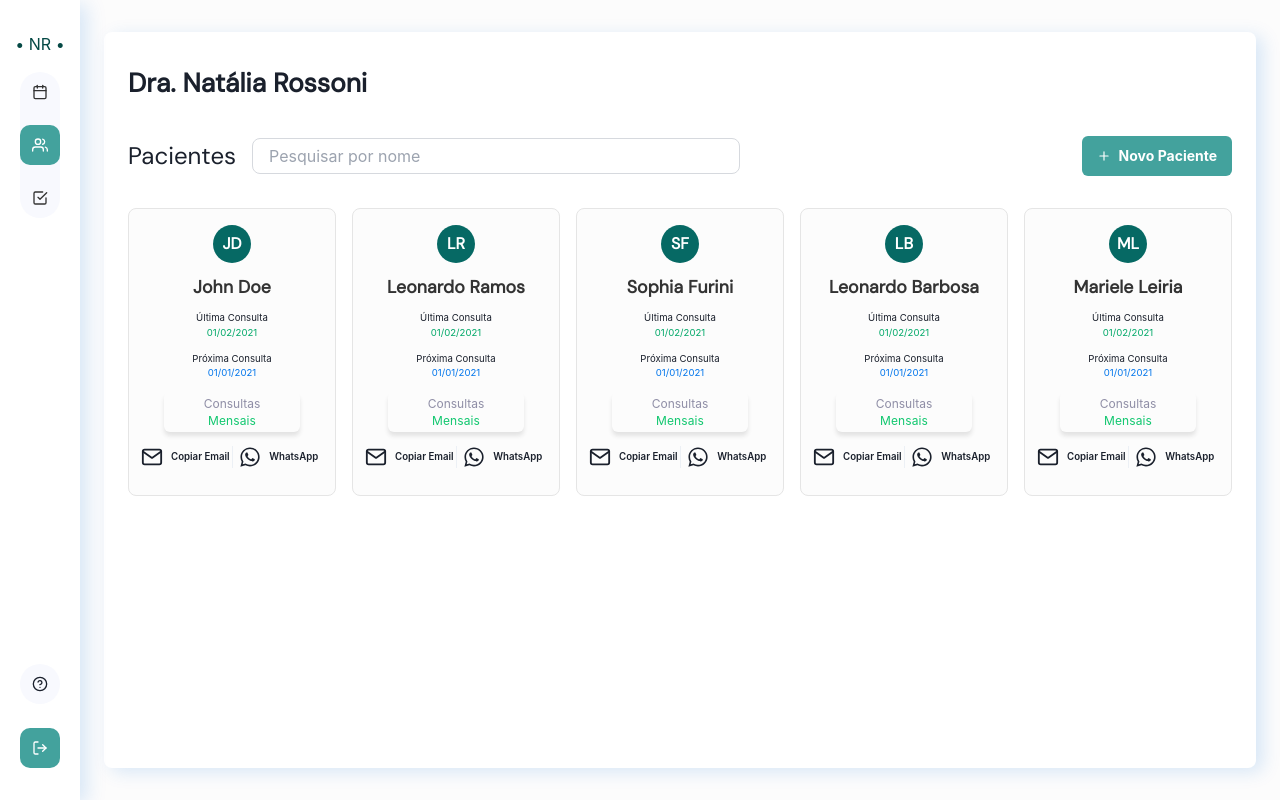
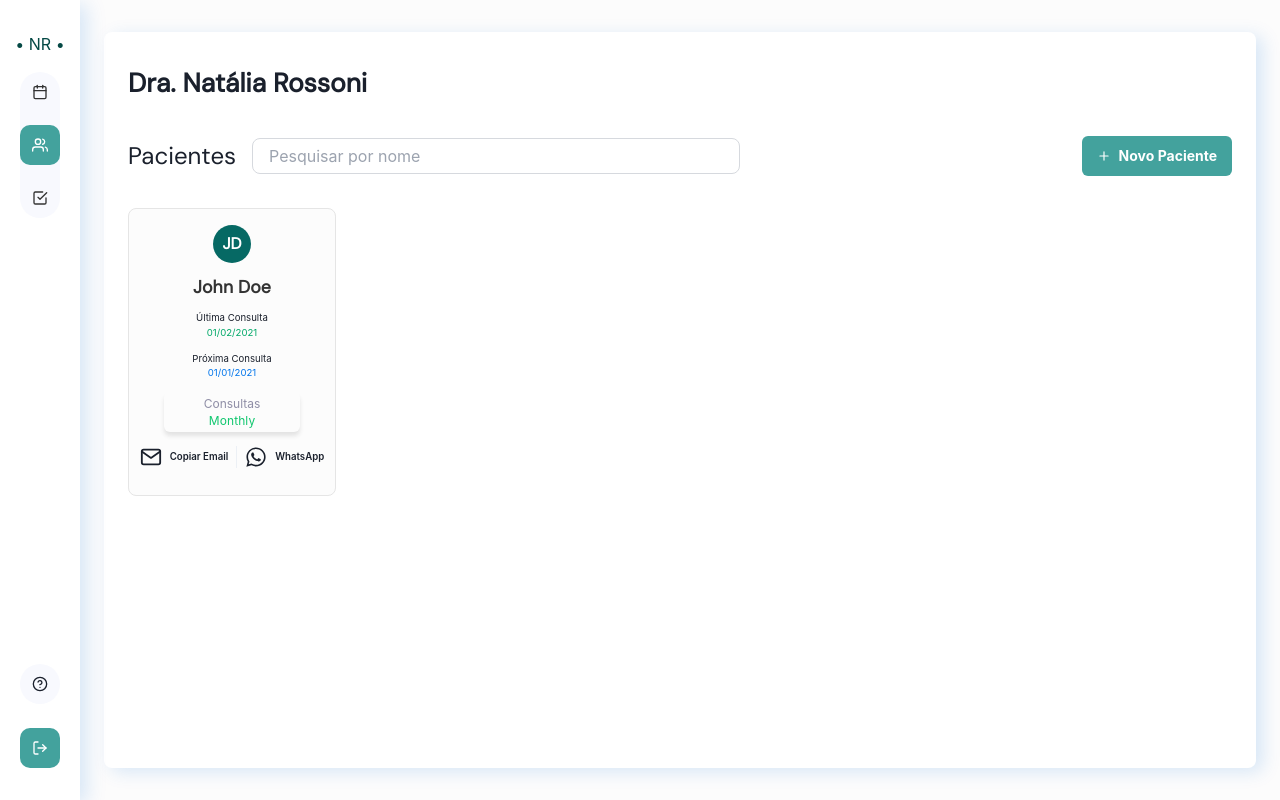
Before and after one commit to leoramosjr/projeto-odonto, a React (Vite) app: page /clients in a window 1280 px wide. Built offline with nearby package versions, Linux system fonts and the light colour scheme.

Commit message:
wip: callendar page. feat: finished client view and client list

```diff
--- a/src/components/ClientCard/index.tsx
+++ b/src/components/ClientCard/index.tsx
@@ -3,6 +3,7 @@ import {
     Text,
     Button,
     Divider,
+    useToast,
 } from '@chakra-ui/react'
 import { FaWhatsapp } from 'react-icons/fa';
 import { FiMail } from "react-icons/fi";
@@ -10,17 +11,22 @@ import { FiMail } from "react-icons/fi";
 export default function ClientCard({
     onCardClick,
     name,
-    lastPayment,
-    nextPayment,
+    lastQuery,
+    nextQuery,
+    recurrence,
+    email,
+    phone,
 } : {
     onCardClick: Function
     name: string,
-    lastPayment: string,
-    nextPayment: string,
-    price: number,
+    lastQuery: string,
+    nextQuery: string,
     recurrence: string,
-    plan: string,
+    email: string,
+    phone: string,
 }) {
+
+    const toast = useToast()
 
     return (
         <Flex
@@ -76,13 +82,13 @@ export default function ClientCard({
             <Flex textAlign="center" w="100%" direction="column" align="center" fontSize="0.6rem">
                 <Text>Última Consulta</Text>
                 <Text color="#00A868">
-                    {new Intl.DateTimeFormat('pt-BR').format(new Date(nextPayment))}
+                    {new Intl.DateTimeFormat('pt-BR').format(new Date(nextQuery))}
                 </Text>
             </Flex>
             <Flex textAlign="center" w="100%" direction="column" align="center" fontSize="0.6rem">
                 <Text>Próxima Consulta</Text>
                 <Text color="#0075EB">
-                    {new Intl.DateTimeFormat('pt-BR').format(new Date(lastPayment))}
+                    {new Intl.DateTimeFormat('pt-BR').format(new Date(lastQuery))}
                 </Text>
             </Flex>
             <Flex
@@ -108,7 +114,7 @@ export default function ClientCard({
                         letterSpacing="0.00644rem"
                         lineHeight="1rem"
                     >
-                        Mensais
+                        {recurrence.charAt(0).toUpperCase() + recurrence.slice(1)}
                     </Text>
                 </Flex>
             </Flex>
@@ -116,24 +122,41 @@ export default function ClientCard({
                 w="100%"
                 justify="center"
                 align="center"
-                gap="1rem"
             >
                 <Button
-                    w="100%"
+                    minW="fit-content"
                     h="1.625rem"
                     leftIcon={<FiMail size={22} />}
                     fontSize="0.60463rem"
                     bg="transparent"
+                    px="0.5rem"
+                    py="0.75rem"
+                    onClick={(e) => {
+                        e.stopPropagation()
+                        navigator.clipboard.writeText(email)
+                        toast({
+                            title: "Email copiado!",
+                            status: "success",
+                            duration: 2000,
+                            isClosable: true,
+                        })
+                    }}
                 >
                     Copiar Email
                 </Button>
                 <Divider orientation="vertical" h="1.375rem" />
                 <Button
-                    w="100%"
+                    minW="fit-content"
                     h="1.625rem"
                     leftIcon={<FaWhatsapp size={22} />}
                     fontSize="0.60463rem"
                     bg="transparent"
+                    px="0.5rem"
+                    py="0.75rem"
+                    onClick={(e) => {
+                        e.stopPropagation()
+                        window.open(`https://wa.me/${phone}`, "_blank")
+                    }}
                 >
                     WhatsApp
                 </Button>
--- a/src/components/ClientInfos/index.tsx
+++ b/src/components/ClientInfos/index.tsx
@@ -11,8 +11,10 @@ import Input from '../base/Input';
 
 export default function ClientInfos({
     isEditing,
+    userData,
 } : {
     isEditing: boolean,
+    userData: any,
 }) {
 
     const data = [
--- a/src/mocks/clients.js
+++ b/src/mocks/clients.js
@@ -1,18 +1,18 @@
 
 export const mockClients = [
     {
-        id: 111111,
+        id: "88799896001",
         name: "John Doe",
         email: "johndoe@email.com",
-        age: 25,
+        birthDate: "2002-07-04",
         celphone: "123456789",
         address: "1234 Main St",
-        lastPayment: "2021-01-01",
-        nextPayment: "2021-02-01",
-        price: 100,
+        firstQuery: "2021-01-01",
+        lastQuery: "2021-01-01",
+        nextQuery: "2021-02-01",
         recurrence: "monthly",
-        plan: "Básico",
-        status: "payed",
+        job: "Developer",
+        origin: "Google",
         history: [
             {
                 emissionDate: "2021-01-01",
@@ -38,156 +38,156 @@ export const mockClients = [
 
         ]
     },
-    {
-        id: 222222,
-        name: "Leonardo Ramos",
-        email: "leonardoramos@email.com",
-        age: 25,
-        celphone: "123456789",
-        address: "1234 Main St",
-        lastPayment: "2021-01-01",
-        nextPayment: "2021-02-01",
-        price: 400,
-        recurrence: "semiannual",
-        plan: "Médio",
-        status: "open",
-        history: [
-            {
-                emissionDate: "2021-01-01",
-                dueDate: "2021-01-01",
-                price: 100,
-                payDay: "2021-01-02",
-                status: "payed"
-            },
-            {
-                emissionDate: "2020-12-01",
-                dueDate: "2020-12-01",
-                price: 100,
-                payDay: "2020-12-02",
-                status: "payed"
-            },
-            {
-                emissionDate: "2020-11-01",
-                dueDate: "2020-11-01",
-                price: 100,
-                payDay: "2020-11-02",
-                status: "payed"
-            }
+    // {
+    //     id: 222222,
+    //     name: "Leonardo Ramos",
+    //     email: "leonardoramos@email.com",
+    //     age: 25,
+    //     celphone: "123456789",
+    //     address: "1234 Main St",
+    //     lastPayment: "2021-01-01",
+    //     nextPayment: "2021-02-01",
+    //     price: 400,
+    //     recurrence: "semiannual",
+    //     plan: "Médio",
+    //     status: "open",
+    //     history: [
+    //         {
+    //             emissionDate: "2021-01-01",
+    //             dueDate: "2021-01-01",
+    //             price: 100,
+    //             payDay: "2021-01-02",
+    //             status: "payed"
+    //         },
+    //         {
+    //             emissionDate: "2020-12-01",
+    //             dueDate: "2020-12-01",
+    //             price: 100,
+    //             payDay: "2020-12-02",
+    //             status: "payed"
+    //         },
+    //         {
+    //             emissionDate: "2020-11-01",
+    //             dueDate: "2020-11-01",
+    //             price: 100,
+    //             payDay: "2020-11-02",
+    //             status: "payed"
+    //         }
 
-        ]
-    },
-    {
-        id: 333333,
-        name: "Sophia Furini",
-        email: "sophiafurini@email.com",
-        age: 23,
-        celphone: "123456789",
-        address: "1234 Main St",
-        lastPayment: "2021-01-01",
-        nextPayment: "2021-02-01",
-        price: 500,
-        recurrence: "annual",
-        plan: "Avançado",
-        status: "late",
-        history: [
-            {
-                emissionDate: "2021-01-01",
-                dueDate: "2021-01-01",
-                price: 100,
-                payDay: "2021-01-02",
-                status: "payed"
-            },
-            {
-                emissionDate: "2020-12-01",
-                dueDate: "2020-12-01",
-                price: 100,
-                payDay: "2020-12-02",
-                status: "payed"
-            },
-            {
-                emissionDate: "2020-11-01",
-                dueDate: "2020-11-01",
-                price: 100,
-                payDay: "2020-11-02",
-                status: "payed"
-            }
+    //     ]
+    // },
+    // {
+    //     id: 333333,
+    //     name: "Sophia Furini",
+    //     email: "sophiafurini@email.com",
+    //     age: 23,
+    //     celphone: "123456789",
+    //     address: "1234 Main St",
+    //     lastPayment: "2021-01-01",
+    //     nextPayment: "2021-02-01",
+    //     price: 500,
+    //     recurrence: "annual",
+    //     plan: "Avançado",
+    //     status: "late",
+    //     history: [
+    //         {
+    //             emissionDate: "2021-01-01",
+    //             dueDate: "2021-01-01",
+    //             price: 100,
+    //             payDay: "2021-01-02",
+    //             status: "payed"
+    //         },
+    //         {
+    //             emissionDate: "2020-12-01",
+    //             dueDate: "2020-12-01",
+    //             price: 100,
+    //             payDay: "2020-12-02",
+    //             status: "payed"
+    //         },
+    //         {
+    //             emissionDate: "2020-11-01",
+    //             dueDate: "2020-11-01",
+    //             price: 100,
+    //             payDay: "2020-11-02",
+    //             status: "payed"
+    //         }
 
-        ]
-    },
-    {
-        id: 444444,
-        name: "Leonardo Barbosa",
-        email: "leonardobarbosa@email.com",
-        age: 25,
-        celphone: "123456789",
-        address: "1234 Main St",
-        lastPayment: "2021-01-01",
-        nextPayment: "2021-02-01",
-        price: 200,
-        recurrence: "monthly",
-        plan: "Básico",
-        status: "open",
-        history: [
-            {
-                emissionDate: "2021-01-01",
-                dueDate: "2021-01-01",
-                price: 100,
-                payDay: "2021-01-02",
-                status: "payed"
-            },
-            {
-                emissionDate: "2020-12-01",
-                dueDate: "2020-12-01",
-                price: 100,
-                payDay: "2020-12-02",
-                status: "payed"
-            },
-            {
-                emissionDate: "2020-11-01",
-                dueDate: "2020-11-01",
-                price: 100,
-                payDay: "2020-11-02",
-                status: "payed"
-            }
+    //     ]
+    // },
+    // {
+    //     id: 444444,
+    //     name: "Leonardo Barbosa",
+    //     email: "leonardobarbosa@email.com",
+    //     age: 25,
+    //     celphone: "123456789",
+    //     address: "1234 Main St",
+    //     lastPayment: "2021-01-01",
+    //     nextPayment: "2021-02-01",
+    //     price: 200,
+    //     recurrence: "monthly",
+    //     plan: "Básico",
+    //     status: "open",
+    //     history: [
+    //         {
+    //             emissionDate: "2021-01-01",
+    //             dueDate: "2021-01-01",
+    //             price: 100,
+    //             payDay: "2021-01-02",
+    //             status: "payed"
+    //         },
+    //         {
+    //             emissionDate: "2020-12-01",
+    //             dueDate: "2020-12-01",
+    //             price: 100,
+    //             payDay: "2020-12-02",
+    //             status: "payed"
+    //         },
+    //         {
+    //             emissionDate: "2020-11-01",
+    //             dueDate: "2020-11-01",
+    //             price: 100,
+    //             payDay: "2020-11-02",
+    //             status: "payed"
+    //         }
 
-        ]
-    },
-    {
-        id: 555555,
-        name: "Mariele Leiria",
-        email: "marieleleiria@email.com",
-        age: 24,
-        celphone: "123456789",
-        address: "1234 Main St",
-        lastPayment: "2021-01-01",
-        nextPayment: "2021-02-01",
-        price: 100,
-        recurrence: "monthly",
-        plan: "Básico",
-        status: "payed",
-        history: [
-            {
-                emissionDate: "2021-01-01",
-                dueDate: "2021-01-01",
-                price: 100,
-                payDay: "2021-01-02",
-                status: "payed"
-            },
-            {
-                emissionDate: "2020-12-01",
-                dueDate: "2020-12-01",
-                price: 100,
-                payDay: "2020-12-02",
-                status: "payed"
-            },
-            {
-                emissionDate: "2020-11-01",
-                dueDate: "2020-11-01",
-                price: 100,
-                payDay: "2020-11-02",
-                status: "payed"
-            }
+    //     ]
+    // },
+    // {
+    //     id: 555555,
+    //     name: "Mariele Leiria",
+    //     email: "marieleleiria@email.com",
+    //     age: 24,
+    //     celphone: "123456789",
+    //     address: "1234 Main St",
+    //     lastPayment: "2021-01-01",
+    //     nextPayment: "2021-02-01",
+    //     price: 100,
+    //     recurrence: "monthly",
+    //     plan: "Básico",
+    //     status: "payed",
+    //     history: [
+    //         {
+    //             emissionDate: "2021-01-01",
+    //             dueDate: "2021-01-01",
+    //             price: 100,
+    //             payDay: "2021-01-02",
+    //             status: "payed"
+    //         },
+    //         {
+    //             emissionDate: "2020-12-01",
+    //             dueDate: "2020-12-01",
+    //             price: 100,
+    //             payDay: "2020-12-02",
+    //             status: "payed"
+    //         },
+    //         {
+    //             emissionDate: "2020-11-01",
+    //             dueDate: "2020-11-01",
+    //             price: 100,
+    //             payDay: "2020-11-02",
+    //             status: "payed"
+    //         }
 
-        ]
-    }
+    //     ]
+    // }
 ]
--- a/src/pages/ClientList/index.tsx
+++ b/src/pages/ClientList/index.tsx
@@ -20,18 +20,18 @@ import { useState } from 'react';
 import { mockClients } from '../../mocks/clients.js';
 
 interface ClientCardData {
-    id: number,
+    id: string,
     name: string,
     email: string,
-    age: number,
+    birthDate: string,
     celphone: string,
     address: string,
-    lastPayment: string,
-    nextPayment: string,
-    price: number,
+    firstQuery: string,
+    lastQuery: string,
+    nextQuery: string,
     recurrence: string,
-    plan: string,
-    status: string
+    job: string,
+    origin: string,
 }
 
 export default function ClientList() {
@@ -121,22 +121,22 @@ export default function ClientList() {
                             key={index}
                             onCardClick={() => navigate(`/clients/${e.id}`)}
                             name={e.name}
-                            lastPayment={e.lastPayment}
-                            nextPayment={e.nextPayment}
-                            price={e.price}
+                            lastQuery={e.lastQuery}
+                            nextQuery={e.nextQuery}
                             recurrence={e.recurrence}
-                            plan={e.plan}
+                            email={e.email}
+                            phone={e.celphone}
                         />
                     )) : mockClients.filter((e: ClientCardData) => e.name.toLowerCase().includes(filteredData.toLowerCase())).map((e: ClientCardData, index: any) => (
                         <ClientCard
                             key={index}
                             onCardClick={() => navigate(`/clients/${e.id}`)}
                             name={e.name}
-                            lastPayment={e.lastPayment}
-                            nextPayment={e.nextPayment}
-                            price={e.price}
+                            lastQuery={e.lastQuery}
+                            nextQuery={e.nextQuery}
                             recurrence={e.recurrence}
-                            plan={e.plan}
+                            email={e.email}
+                            phone={e.celphone}
                         />
                     ))}
                 </Flex>
--- a/src/pages/ClientView/index.tsx
+++ b/src/pages/ClientView/index.tsx
@@ -159,7 +159,7 @@ export default function ClientView() {
                     gap="1.5rem"
                     direction="column"
                 >
-                    <ClientInfos isEditing={isEditing} />
+                    <ClientInfos isEditing={isEditing} userData={userData} />
                     <Text
                         fontSize="1.5rem"
                         fontWeight="700"
--- a/src/pages/index.tsx
+++ b/src/pages/index.tsx
@@ -14,15 +14,18 @@ export default function Provider({
 
     return (
         <Flex
+            minW="100vw"
+            minH="100vh"
             maxW="100vw"
-            minH="100vh"
             bg="#FCFCFC"
             p="2rem 1.5rem 2rem 6.5rem"
             direction="column"
+            overflowX="hidden"
         >
             <Sidebar />
             <Flex
-                w="100%"
+                display={document.title === 'Calendários | • NR •' ? 'block' : 'flex'}
+                minW="100%"
                 minH="calc(100vh - 4rem)"
                 bg="white"
                 borderRadius="0.5rem"
--- a/src/styles/global.css
+++ b/src/styles/global.css
@@ -13,4 +13,6 @@ body {
     font-family: 'DM Sans', sans-serif;
     background-color: var(--white) !important;
     color: var(--black);
+    max-width: 100vw;
+    overflow-x: hidden;
 }
```
Also changed, not shown: src/components/EventModal/index.tsx (+21 -1 lines), src/components/PostModal/index.tsx (+23 -2 lines), src/pages/Callendar/index.tsx (+76 -12 lines).
